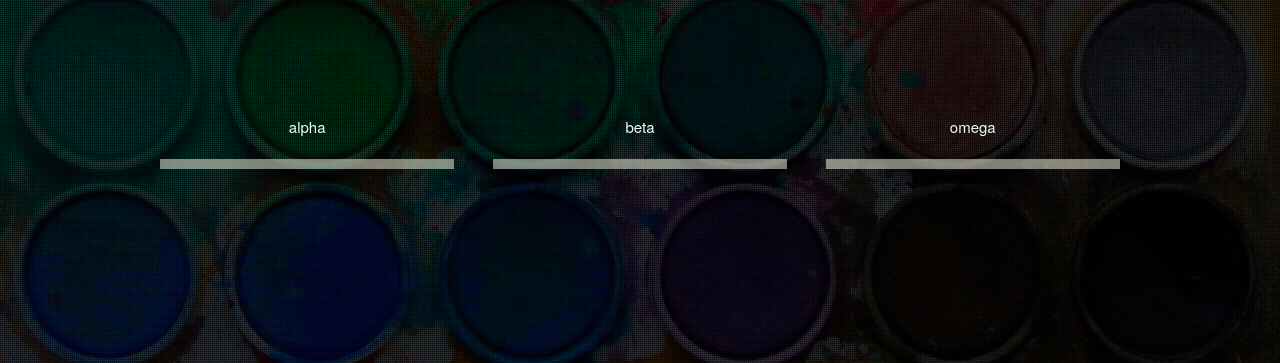
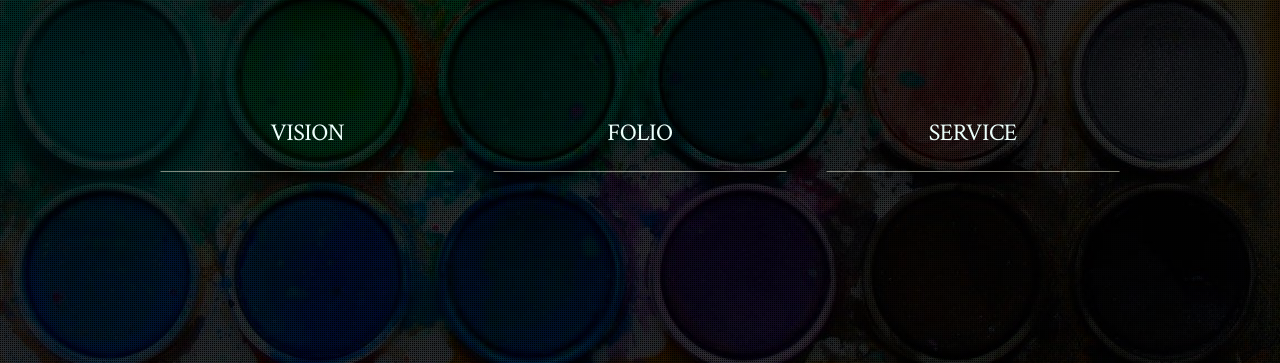
Before and after one commit to techtolentino/official, a plain HTML site: page index.html in a window 1280 px wide. Shown: the part 437-800 px from the top of the page. Drawn offline with nearby package versions, Linux system fonts and the light colour scheme.

Commit message:
section update

```diff
--- a/css/styles.css
+++ b/css/styles.css
@@ -1,3 +1,5 @@
+@import url(http://fonts.googleapis.com/css?family=Crimson+Text);
+
 .container {
 	display: block;
 	margin: 0 auto;
@@ -16,8 +18,8 @@
 }
 
 .splash-section {
-	border-top: 1px solid transparent;
-	border-bottom: 10px solid rgba(254, 255, 234, 0.5);
+	border: 1px solid transparent;
+	border-bottom: 1px solid rgba(255, 255, 234, 0.5);
 	color: #edfffb;
 	margin-top: 10px;
 	margin-bottom: 10px;
@@ -25,9 +27,15 @@
 }
 
 .splash-section:hover {
-	border-top: 1px solid rgba(255, 193, 0, 0.7);
-	border-bottom: 10px solid rgba(255, 193, 0, 0.7);
+	border: 1px solid rgba(180, 193, 0, 0.9);
+	color: rgba(180, 193, 0, 0.9);
 	cursor: pointer;
+	border-radius: 2px;
+}
+
+.splash-section h5 {
+	margin-bottom: 0;
+	font-family: 'Crimson Text', serif;
 }
 
 /* MEDIA QUERIES */
--- a/index.html
+++ b/index.html
@@ -24,9 +24,15 @@
 		<div class="container">
 			<img src="img/images/official_logo.png" id="official-logo">
 			<div class="row" id="splash-sections-container">
-				<div class="one-third column splash-section">alpha</div>
-				<div class="one-third column splash-section">beta</div>
-				<div class="one-third column splash-section">omega</div>
+				<div class="one-third column splash-section">
+					<h5>VISION</h5>
+				</div>
+				<div class="one-third column splash-section">
+					<h5>FOLIO</h5>
+				</div>
+				<div class="one-third column splash-section">
+					<h5>SERVICE</h5>
+				</div>
 			</div>
 		</div>
 		<script src="http://ajax.googleapis.com/ajax/libs/jquery/1.11.1/jquery.min.js"></script>
```
